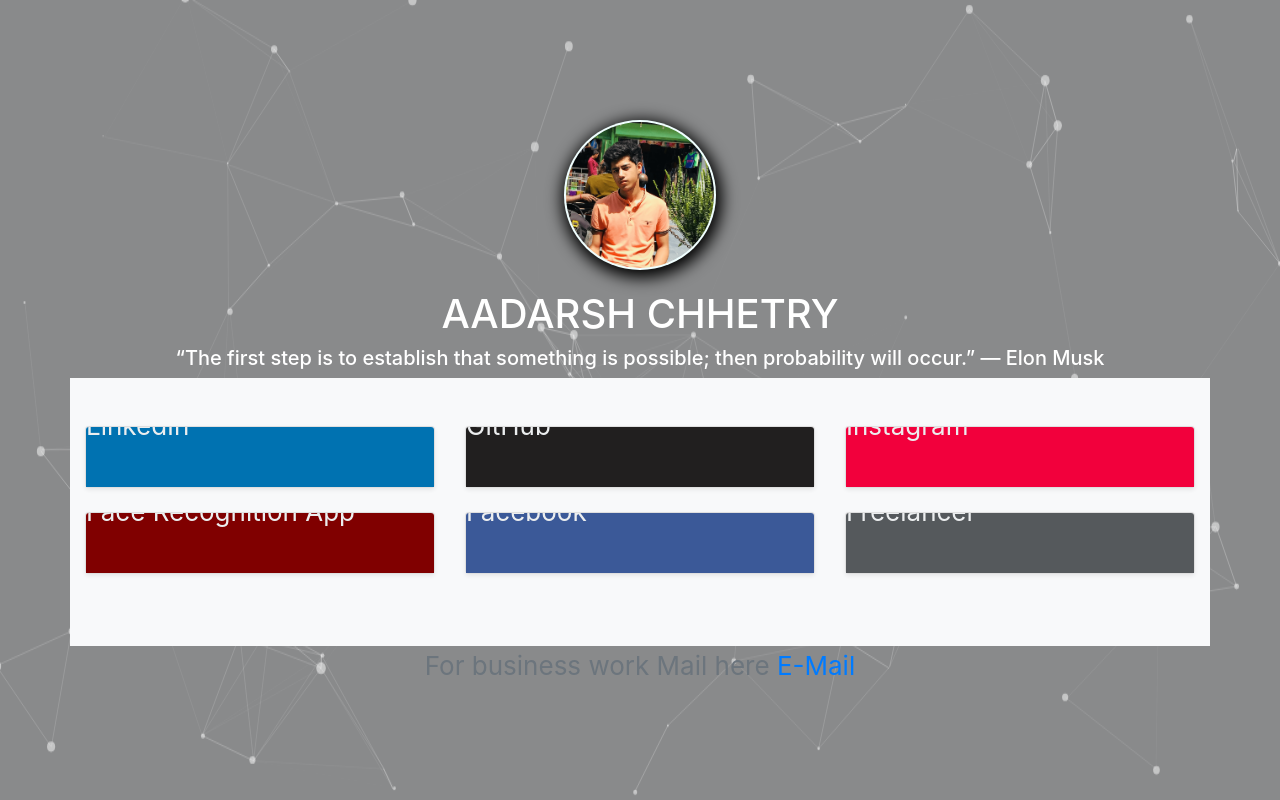
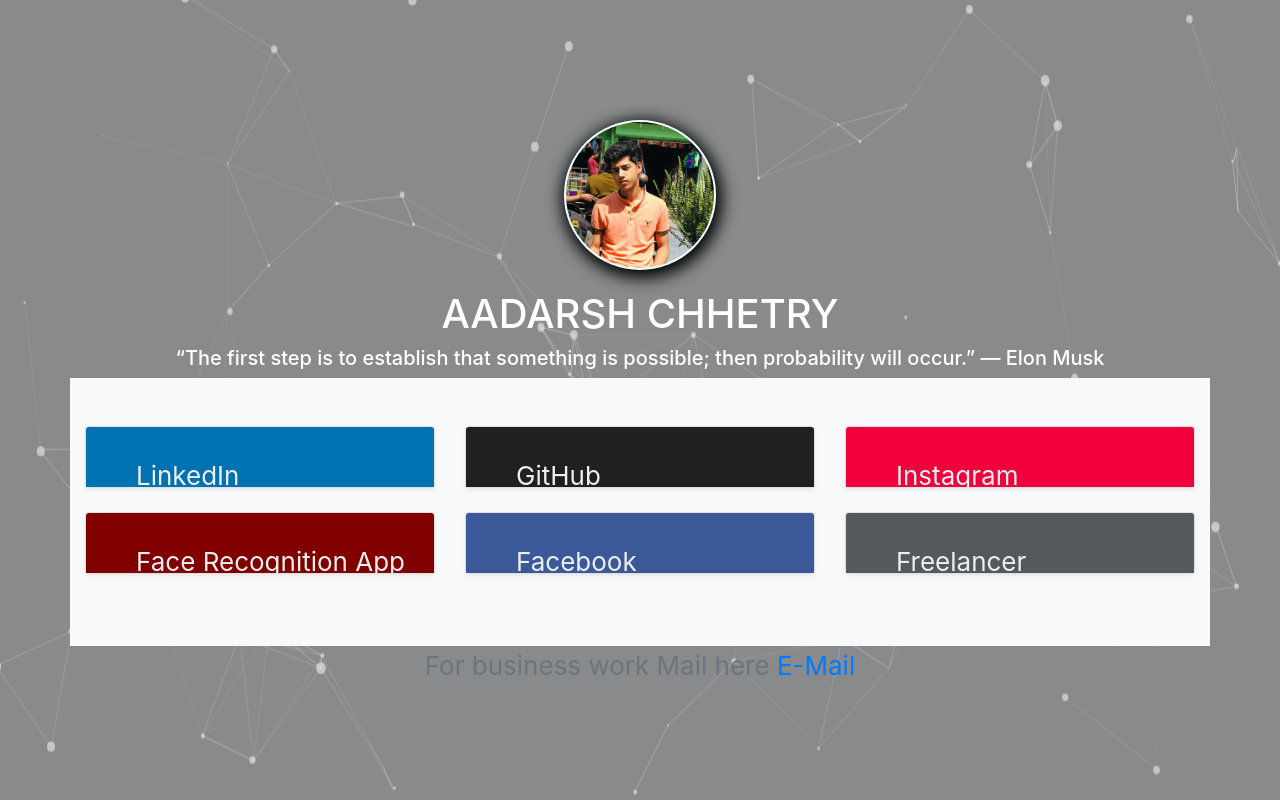
Before and after one commit to aadarshchhetry/WebPortfolio, a React (Create React App) app: page / in a window 1280 px wide. Built offline with nearby package versions, Linux system fonts and the light colour scheme.

Commit message:
style changed

```diff
--- a/src/components/ListFile/List.css
+++ /dev/null
@@ -1,4 +0,0 @@
-.ctext{
-    margin-left: auto;
-    margin-right: auto;
-}
--- a/src/components/ListFile/List.js
+++ b/src/components/ListFile/List.js
@@ -1,5 +1,4 @@
 import React from 'react';
-import './List.css';
 
 const List = () => {
   return (
@@ -12,7 +11,7 @@
                     <div class="col-md-4">
                     <div class="card mb-4 shadow-sm">
                     <a href="https://www.linkedin.com/in/aadarsh-chhetry-54ba4a166/">
-                        <svg class="bd-placeholder-img card-img-top" width="90%" height="60" xmlns="http://www.w3.org/2000/svg" preserveAspectRatio="xMidYMid slice" focusable="false" role="img" aria-label="Placeholder: Thumbnail"><rect width="100%" height="100%" fill="#0072b1"></rect><text className="ctext" fill="#eceeef" dy=".3em">LinkedIn</text></svg>
+                        <svg class="bd-placeholder-img card-img-top" width="90%" height="60" xmlns="http://www.w3.org/2000/svg" preserveAspectRatio="xMidYMid slice" focusable="false" role="img" aria-label="Placeholder: Thumbnail"><rect width="100%" height="100%" fill="#0072b1"></rect><text x='50' y='50' fill="#eceeef" dy=".3em">LinkedIn</text></svg>
                     </a>
                     </div>
                     </div>
@@ -21,14 +20,14 @@
                 <div class="col-md-4">
                 <div class="card mb-4 shadow-sm">
                 <a href="https://github.com/aadarshchhetry">
-                    <svg class="bd-placeholder-img card-img-top" width="90%" height="60" xmlns="http://www.w3.org/2000/svg" preserveAspectRatio="xMidYMid slice" focusable="false" role="img" aria-label="Placeholder: Thumbnail"><rect width="100%" height="100%" fill="#211F1F"></rect><text className="ctext" fill="#eceeef" dy=".3em">GitHub</text></svg>
+                    <svg class="bd-placeholder-img card-img-top" width="90%" height="60" xmlns="http://www.w3.org/2000/svg" preserveAspectRatio="xMidYMid slice" focusable="false" role="img" aria-label="Placeholder: Thumbnail"><rect width="100%" height="100%" fill="#211F1F"></rect><text x='50' y='50' fill="#eceeef" dy=".3em">GitHub</text></svg>
                     </a></div>
                 </div>
 
                 <div class="col-md-4">
                 <div class="card mb-4 shadow-sm">
                 <a href="https://www.instagram.com/aaadarshchhetry/?hl=en">
-                    <svg class="bd-placeholder-img card-img-top" width="90%" height="60" xmlns="http://www.w3.org/2000/svg" preserveAspectRatio="xMidYMid slice" focusable="false" role="img" aria-label="Placeholder: Thumbnail"><rect width="100%" height="100%" fill="#f2003c"></rect><text className="ctext" fill="#eceeef" dy=".3em">Instagram</text></svg>
+                    <svg class="bd-placeholder-img card-img-top" width="90%" height="60" xmlns="http://www.w3.org/2000/svg" preserveAspectRatio="xMidYMid slice" focusable="false" role="img" aria-label="Placeholder: Thumbnail"><rect width="100%" height="100%" fill="#f2003c"></rect><text x='50' y='50' fill="#eceeef" dy=".3em">Instagram</text></svg>
                     </a></div>
                 </div>
 
@@ -37,21 +36,21 @@
                 <div class="col-md-4">
                 <div class="card mb-4 shadow-sm">
                 <a href="https://facerecognition1100.herokuapp.com/">
-                    <svg class="bd-placeholder-img card-img-top" width="90%" height="60" xmlns="http://www.w3.org/2000/svg" preserveAspectRatio="xMidYMid slice" focusable="false" role="img" aria-label="Placeholder: Thumbnail"><rect width="100%" height="100%" fill="#800000"></rect><text className="ctext" fill="#eceeef" dy=".3em">Face Recognition App</text></svg>
+                    <svg class="bd-placeholder-img card-img-top" width="90%" height="60" xmlns="http://www.w3.org/2000/svg" preserveAspectRatio="xMidYMid slice" focusable="false" role="img" aria-label="Placeholder: Thumbnail"><rect width="100%" height="100%" fill="#800000"></rect><text x='50' y='50' fill="#eceeef" dy=".3em">Face Recognition App</text></svg>
                     </a></div>
                 </div>
 
                 <div class="col-md-4">
                 <div class="card mb-4 shadow-sm">
                 <a href="https://www.facebook.com/profile.php?id=100006162586863">
-                    <svg class="bd-placeholder-img card-img-top" width="90%" height="60" xmlns="http://www.w3.org/2000/svg" preserveAspectRatio="xMidYMid slice" focusable="false" role="img" aria-label="Placeholder: Thumbnail"><rect width="100%" height="100%" fill="#3b5998"></rect><text className="ctext" fill="#eceeef" dy=".3em">Facebook</text></svg>
+                    <svg class="bd-placeholder-img card-img-top" width="90%" height="60" xmlns="http://www.w3.org/2000/svg" preserveAspectRatio="xMidYMid slice" focusable="false" role="img" aria-label="Placeholder: Thumbnail"><rect width="100%" height="100%" fill="#3b5998"></rect><text x='50' y='50' fill="#eceeef" dy=".3em">Facebook</text></svg>
                     </a></div>
                 </div>
 
                 <div class="col-md-4">
                 <div class="card mb-4 shadow-sm">
                 <a href="#">
-                    <svg class="bd-placeholder-img card-img-top" width="90%" height="60" xmlns="http://www.w3.org/2000/svg" preserveAspectRatio="xMidYMid slice" focusable="false" role="img" aria-label="Placeholder: Thumbnail"><rect width="100%" height="100%" fill="#55595c"></rect><text className="ctext" fill="#eceeef" dy=".3em">Freelancer</text></svg>
+                    <svg class="bd-placeholder-img card-img-top" width="90%" height="60" xmlns="http://www.w3.org/2000/svg" preserveAspectRatio="xMidYMid slice" focusable="false" role="img" aria-label="Placeholder: Thumbnail"><rect width="100%" height="100%" fill="#55595c"></rect><text x='50' y='50' fill="#eceeef" dy=".3em">Freelancer</text></svg>
                 </a></div>
                 </div>
 
```
